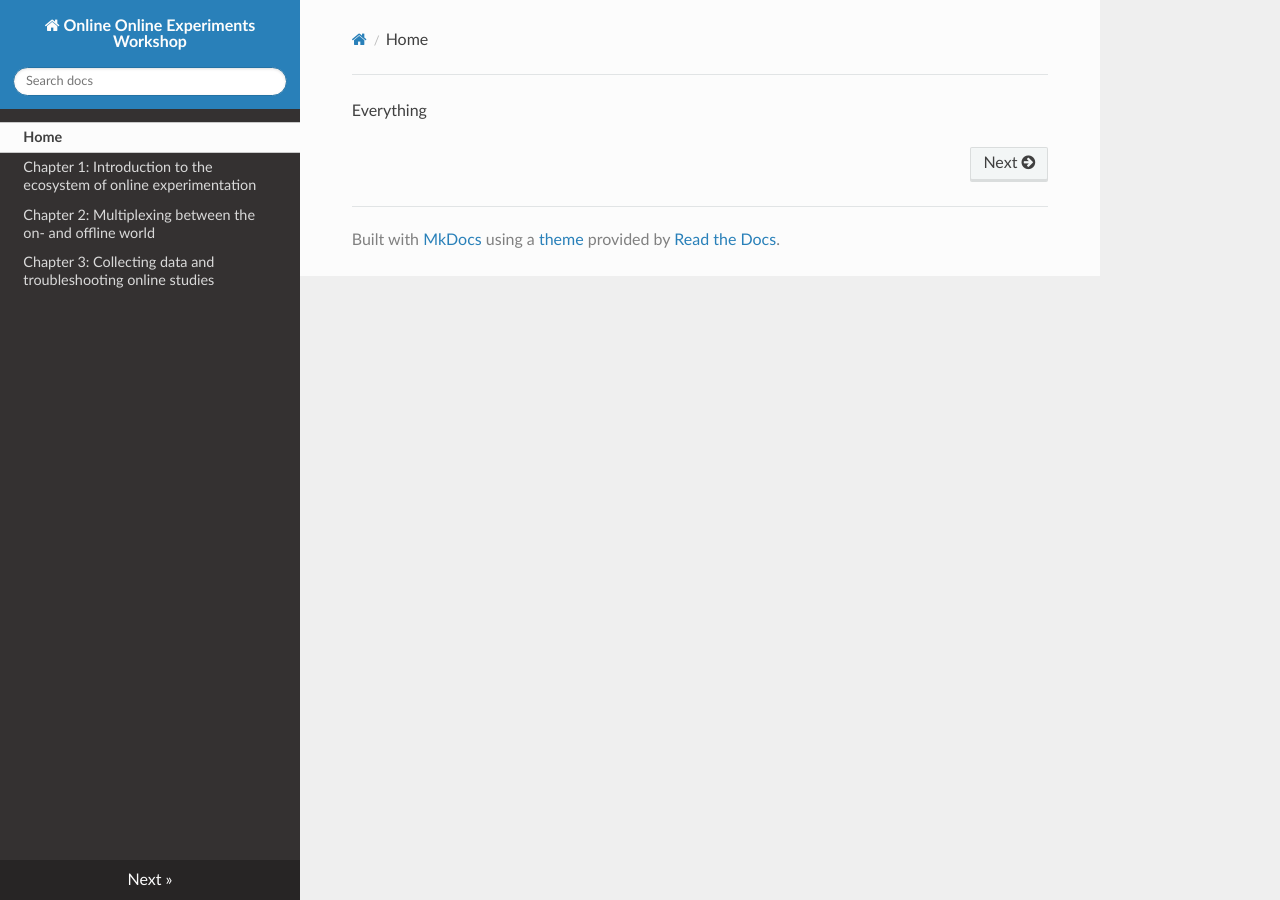
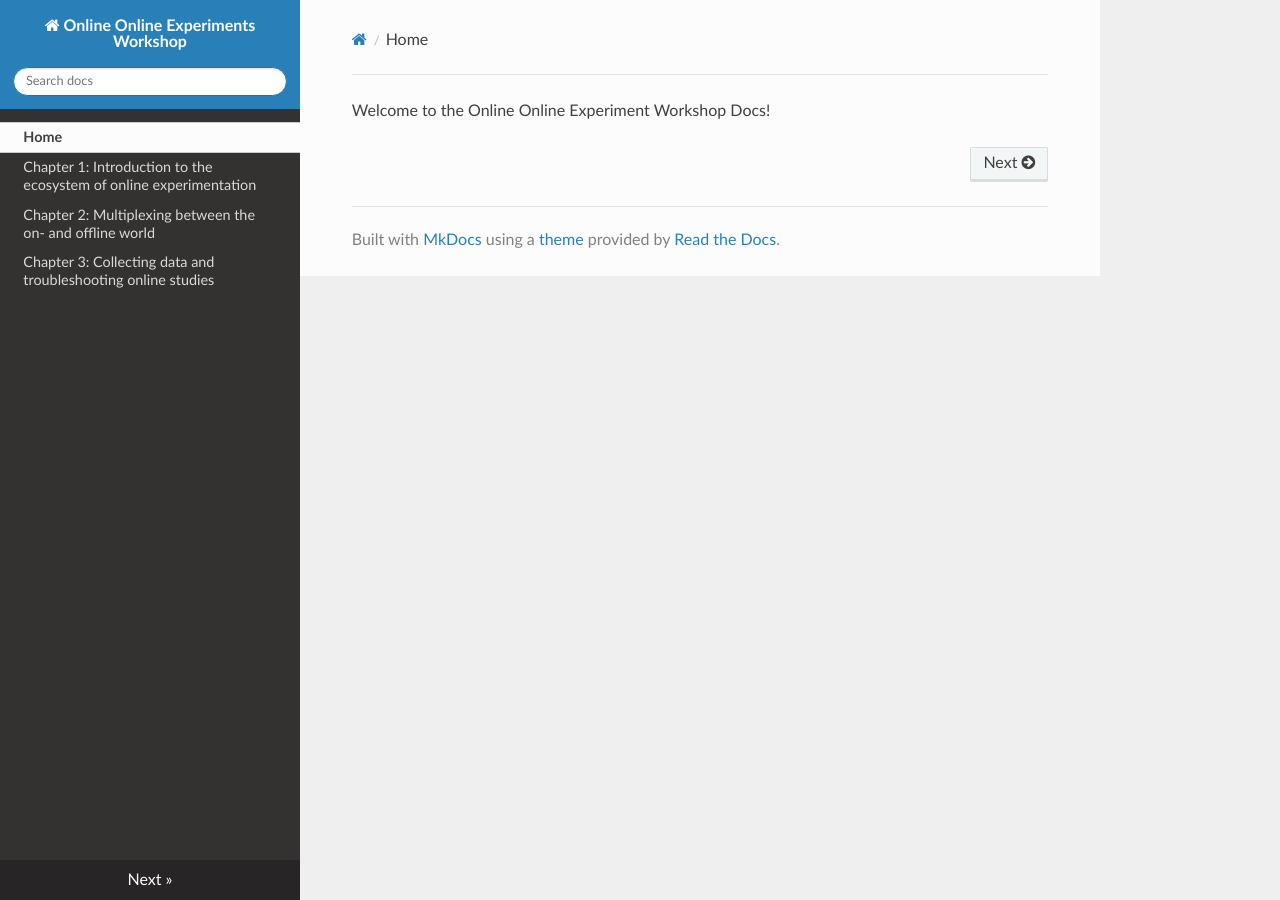
Before and after one commit to onlinews/online_ws, an MkDocs documentation site: the page built from docs/index.md, in a window 1280 px wide. Built offline with MkDocs 1.6.1, drawn with Linux system fonts in a browser that asks for light colours; nearby versions of some CDN libraries.

Commit message:
new index.md text

```diff
--- a/docs/index.md
+++ b/docs/index.md
@@ -1 +1 @@
-Everything
+Welcome to the Online Online Experiment Workshop Docs!
```
